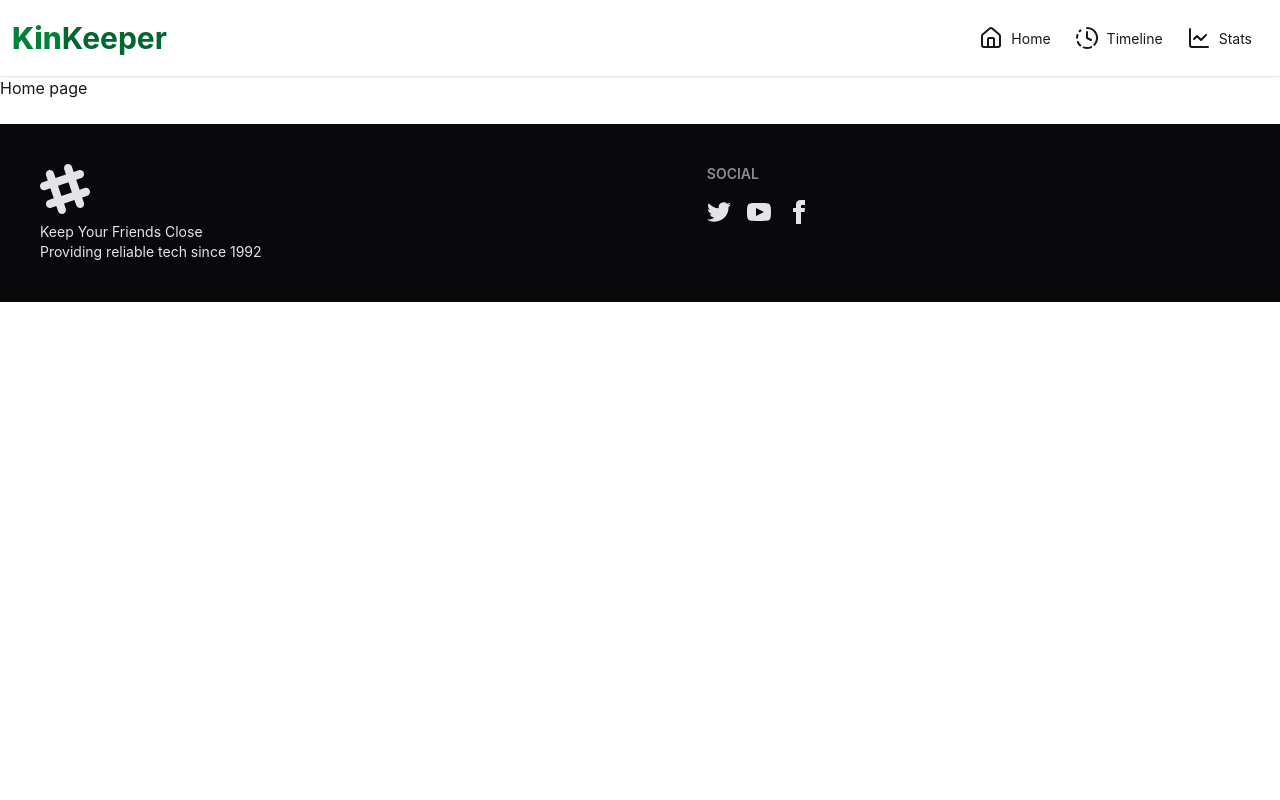
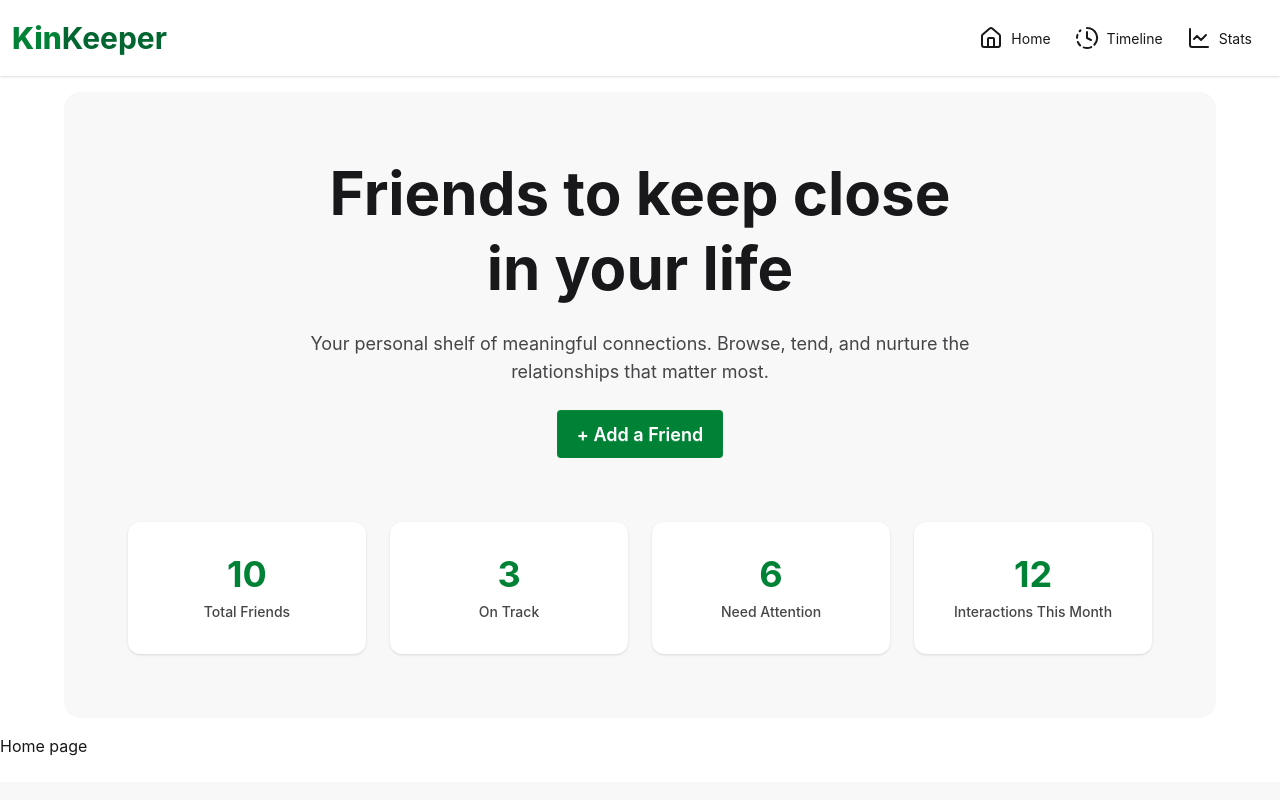
Before and after one commit to mahib-bit/KinKeeper, a React (Vite) app: page / in a window 1280 px wide. Shown: the top 800 px of the page. Built offline with nearby package versions, Linux system fonts and the light colour scheme.

Commit message:
footer update and Banner added

```diff
--- a/src/components/Banner/Banner.jsx
+++ b/src/components/Banner/Banner.jsx
@@ -2,8 +2,40 @@ import React from 'react';
 
 const Banner = () => {
     return (
-        <div>
-            <h1>Banner</h1>
+        <div className="hero bg-base-200 rounded-2xl p-6 sm:p-10 lg:p-16 my-4 mx-3 sm:mx-6 lg:mx-auto lg:max-w-6xl">
+            <div className="hero-content text-center flex-col w-full p-0">
+                <div className="max-w-xs sm:max-w-md md:max-w-2xl">
+                    <h1 className="text-3xl sm:text-4xl md:text-5xl lg:text-6xl font-bold leading-tight">
+                        Friends to keep close in your life
+                    </h1>
+                    <p className="py-4 sm:py-6 text-sm sm:text-base md:text-lg text-base-content/80">
+                        Your personal shelf of meaningful connections. Browse, tend, and nurture the
+                        relationships that matter most.
+                    </p>
+                    <button className="btn bg-green-700 hover:bg-green-800 text-white border-none btn-md sm:btn-lg">
+                        + Add a Friend
+                    </button>
+                </div>
+
+                <div className="w-full mt-10 sm:mt-12 grid grid-cols-2 md:grid-cols-2 lg:grid-cols-4 gap-4 sm:gap-6">
+                    <div className="bg-base-100 p-6 sm:p-8 rounded-xl shadow-sm flex flex-col items-center justify-center">
+                        <span className="text-3xl sm:text-4xl font-bold text-green-700">10</span>
+                        <span className="mt-2 text-xs sm:text-sm font-medium text-base-content/80">Total Friends</span>
+                    </div>
+                    <div className="bg-base-100 p-6 sm:p-8 rounded-xl shadow-sm flex flex-col items-center justify-center">
+                        <span className="text-3xl sm:text-4xl font-bold text-green-700">3</span>
+                        <span className="mt-2 text-xs sm:text-sm font-medium text-base-content/80">On Track</span>
+                    </div>
+                    <div className="bg-base-100 p-6 sm:p-8 rounded-xl shadow-sm flex flex-col items-center justify-center">
+                        <span className="text-3xl sm:text-4xl font-bold text-green-700">6</span>
+                        <span className="mt-2 text-xs sm:text-sm font-medium text-base-content/80">Need Attention</span>
+                    </div>
+                    <div className="bg-base-100 p-6 sm:p-8 rounded-xl shadow-sm flex flex-col items-center justify-center">
+                        <span className="text-3xl sm:text-4xl font-bold text-green-700">12</span>
+                        <span className="mt-2 text-xs sm:text-sm font-medium text-base-content/80">Interactions This Month</span>
+                    </div>
+                </div>
+            </div>
         </div>
     );
 };
--- a/src/components/Footer/Footer.jsx
+++ b/src/components/Footer/Footer.jsx
@@ -2,7 +2,7 @@ import React from 'react';
 
 const Footer = () => {
     return (
-        <footer className="footer mt-6 sm:footer-horizontal bg-neutral text-neutral-content p-10">
+        <footer className="footer mt-6 sm:footer-horizontal bg-base-200 text-neutral-content p-10">
             <aside>
                 <svg
                     width="50"
--- a/src/pages/Home/Home.jsx
+++ b/src/pages/Home/Home.jsx
@@ -1,8 +1,10 @@
 import React from 'react';
+import Banner from '../../components/Banner/Banner';
 
 const Home = () => {
     return (
         <div>
+            <Banner></Banner>
             <h1>Home page</h1>
         </div>
     );
```
